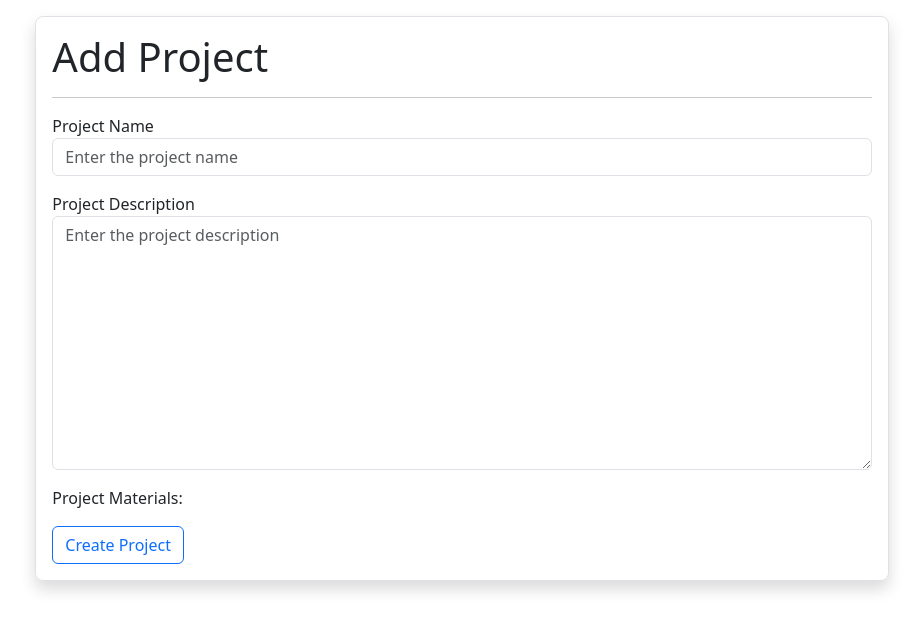
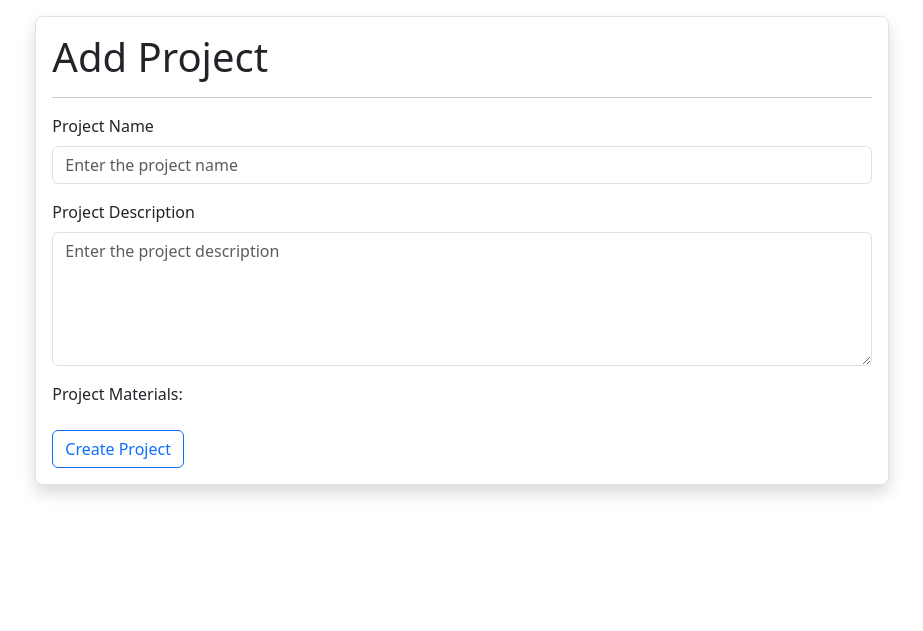
Before and after one commit to FernandoBorea/projectcalcpro, a Django app: page /projects in a window 1280 px wide. Shown: the part 56-687 px from the top of the page, without its empty margins (178-1101 px from the left). Run offline with Django 4.2, Linux system fonts and the light colour scheme; the visitor is signed in with stand-in values (Sample User, id 1); data that the repository does not hold is empty.

Commit message:
-Finished ProjectForm -Defined __str__ method on Material and Project models -Rendered form properly to template

```diff
--- a/projectcalculator/forms.py
+++ b/projectcalculator/forms.py
@@ -38,6 +38,17 @@ class ProjectForm(forms.ModelForm):
 
         widgets = {
             'name': forms.TextInput(attrs={'class': 'form-control', 'placeholder': 'Enter the project name'}),
-            'description': forms.Textarea(attrs={'class': 'form-control', 'placeholder': 'Enter the project description'}),
-            'materials': forms.CheckboxSelectMultiple(attrs={'class': 'form-control'})
+            'description': forms.Textarea(attrs={'class': 'form-control', 'placeholder': 'Enter the project description', 'rows': '5'}),
+            'materials': forms.CheckboxSelectMultiple(attrs={'class': 'form-check-input'})
         }
+
+    def __init__(self, *args, **kwargs):
+
+        # Store the request object
+        self.request = kwargs.pop('request') if 'request' in kwargs else None
+
+        # Unsure what this does, will research
+        super(ProjectForm, self).__init__(*args, **kwargs)
+
+        # Adding queryset to materials field
+        self.fields['materials'].queryset = Material.objects.filter(created_by=self.request.user)
--- a/projectcalculator/models.py
+++ b/projectcalculator/models.py
@@ -23,6 +23,9 @@ class Material(models.Model):
     created_by = models.ForeignKey(to=User, on_delete=models.CASCADE, related_name='materials')
     created_on = models.DateTimeField(auto_now_add=True)
 
+    def __str__(self):
+        return f'{self.name} (${self.price}/{self.unit})'
+
 
 class Project(models.Model):
     id = models.AutoField(primary_key=True)
@@ -31,3 +34,6 @@ class Project(models.Model):
     materials = models.ManyToManyField(to=Material, related_name='projects')
     created_by = models.ForeignKey(to=User, on_delete=models.CASCADE)
     created_on = models.DateTimeField(auto_now_add=True)
+
+    def __str__(self):
+        return f'{self.name}'
--- a/projectcalculator/templates/projectcalculator/projects.html
+++ b/projectcalculator/templates/projectcalculator/projects.html
@@ -18,21 +18,22 @@
             {% csrf_token %}
 
             <div class="mb-3">
-                <label for="{{ project_form.name.id_for_label }}" class="form_label">Project Name</label>
+                <label for="{{ project_form.name.id_for_label }}" class="form_label mb-2">Project Name</label>
                 {{ project_form.name }}
             </div>
 
             <div class="mb-3">
-                <label for="{{ project_form.description.id_for_label }}" class="form_lael">Project Description</label>
+                <label for="{{ project_form.description.id_for_label }}" class="form_label mb-2">Project Description</label>
                 {{ project_form.description }}
             </div>
 
             <div class="mb-3">
-                <label for="">Project Materials:</label>
+                <label for="" class="mb-2">Project Materials:</label>
 
                 {% for checkbox in project_form.materials %}
                     <div class="form-check">
-                        {{ checkbox }}
+                        {{ checkbox.tag }}
+                        <label for="{{ checkbox.id_for_label }}">{{ checkbox.choice_label }}</label>
                     </div>
                 {% endfor %}
 
--- a/projectcalculator/views.py
+++ b/projectcalculator/views.py
@@ -57,7 +57,7 @@ def materials(request):
 @login_required(login_url='login')
 def projects(request):
     return render(request, 'projectcalculator/projects.html', {
-        'project_form': ProjectForm()
+        'project_form': ProjectForm(request=request)
     })
 
 
```
